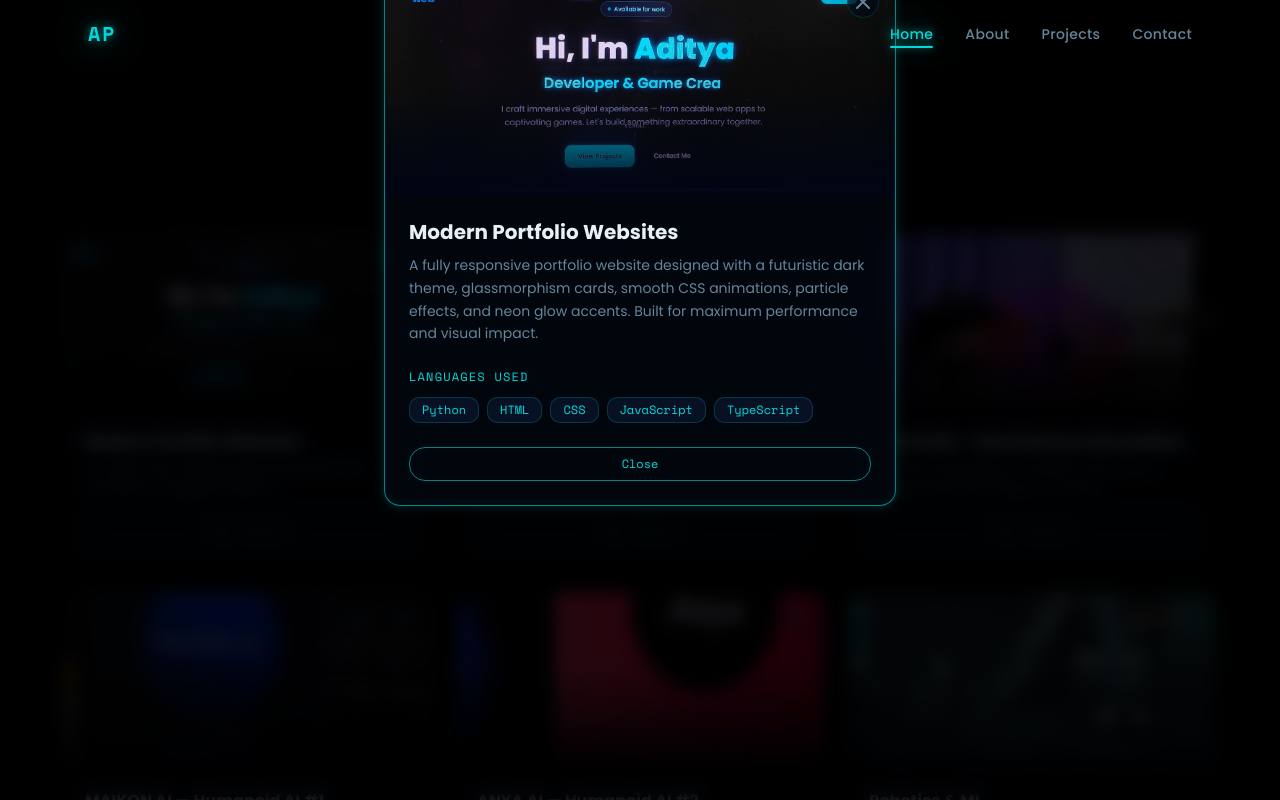
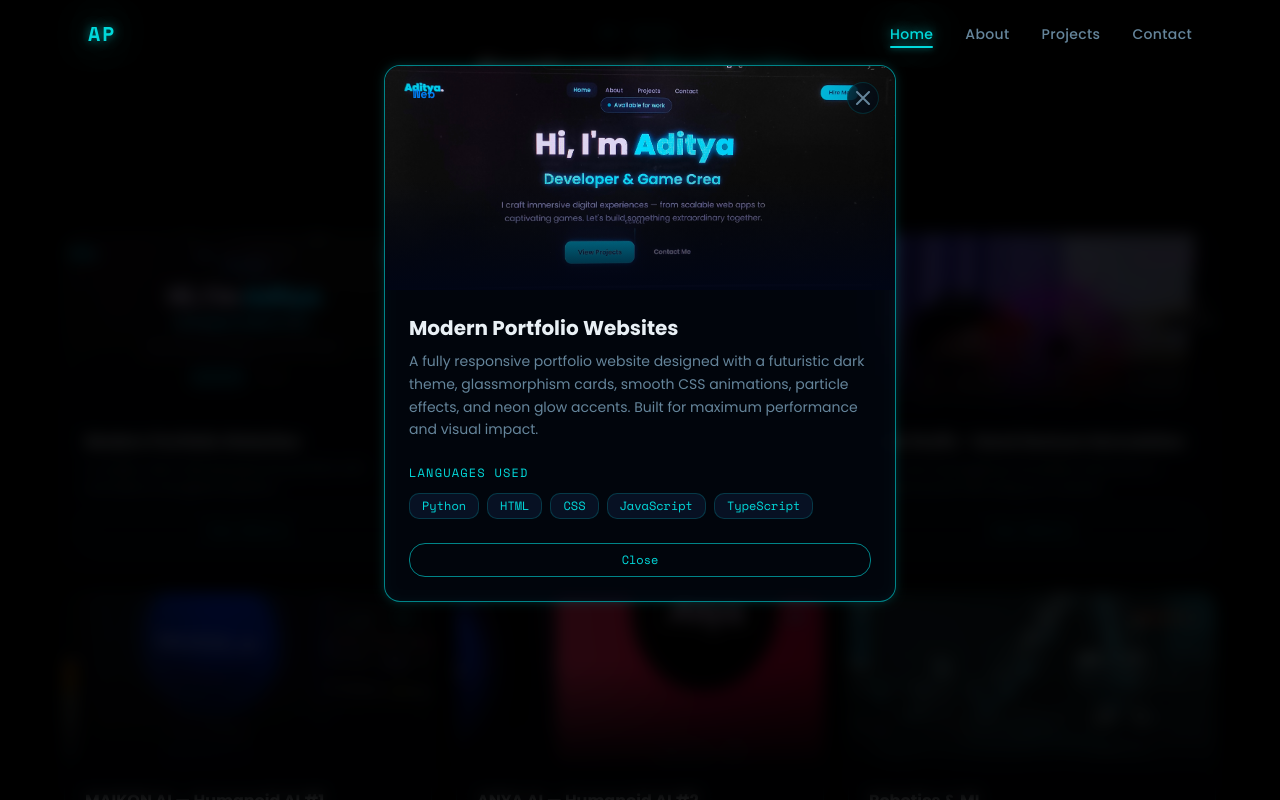
Before and after one commit to Mk24-CodeIN996/portfolio-website, a Next.js app: page / in a window 1280 px wide. Both pictures are taken after a click on the button 248 px from the left and 2541 px from the top of the page. Shown: the part 2141-2941 px from the top of the page. Built offline with nearby package versions, Linux system fonts and the light colour scheme.

Commit message:
Update projects-section.tsx

```diff
--- a/components/projects-section.tsx
+++ b/components/projects-section.tsx
@@ -101,7 +101,7 @@ function ProjectModal({
 
   return (
     <div
-      className="fixed inset-0 z-[100] flex items-center justify-center overflow-y-auto animate-fade-in"
+      className="fixed inset-0 z-[100] overflow-y-auto flex items-start justify-center pt-24 animate-fade-in"
       style={{
         background: 'oklch(0.04 0.01 260 / 0.85)',
         backdropFilter: 'blur(8px)',
```
